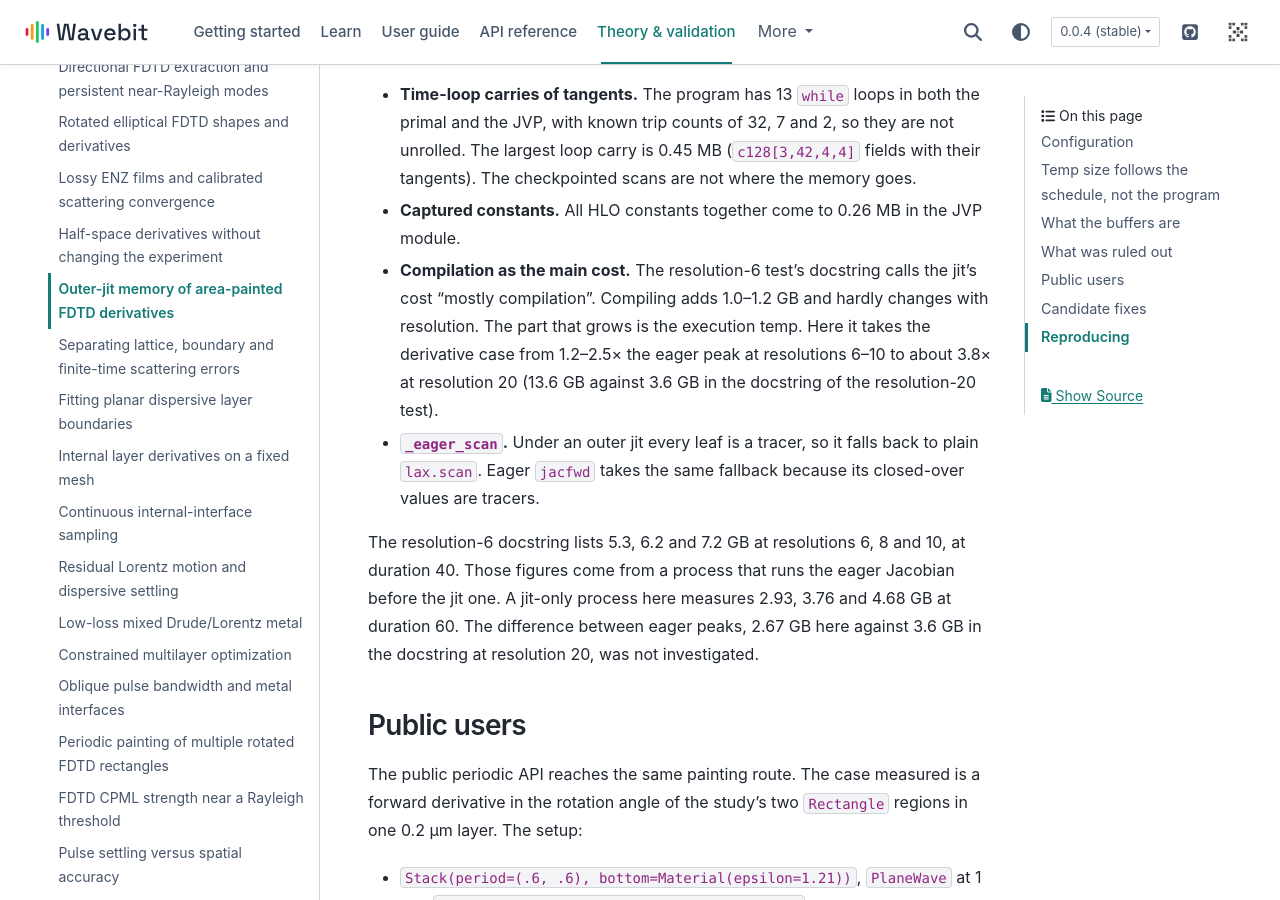
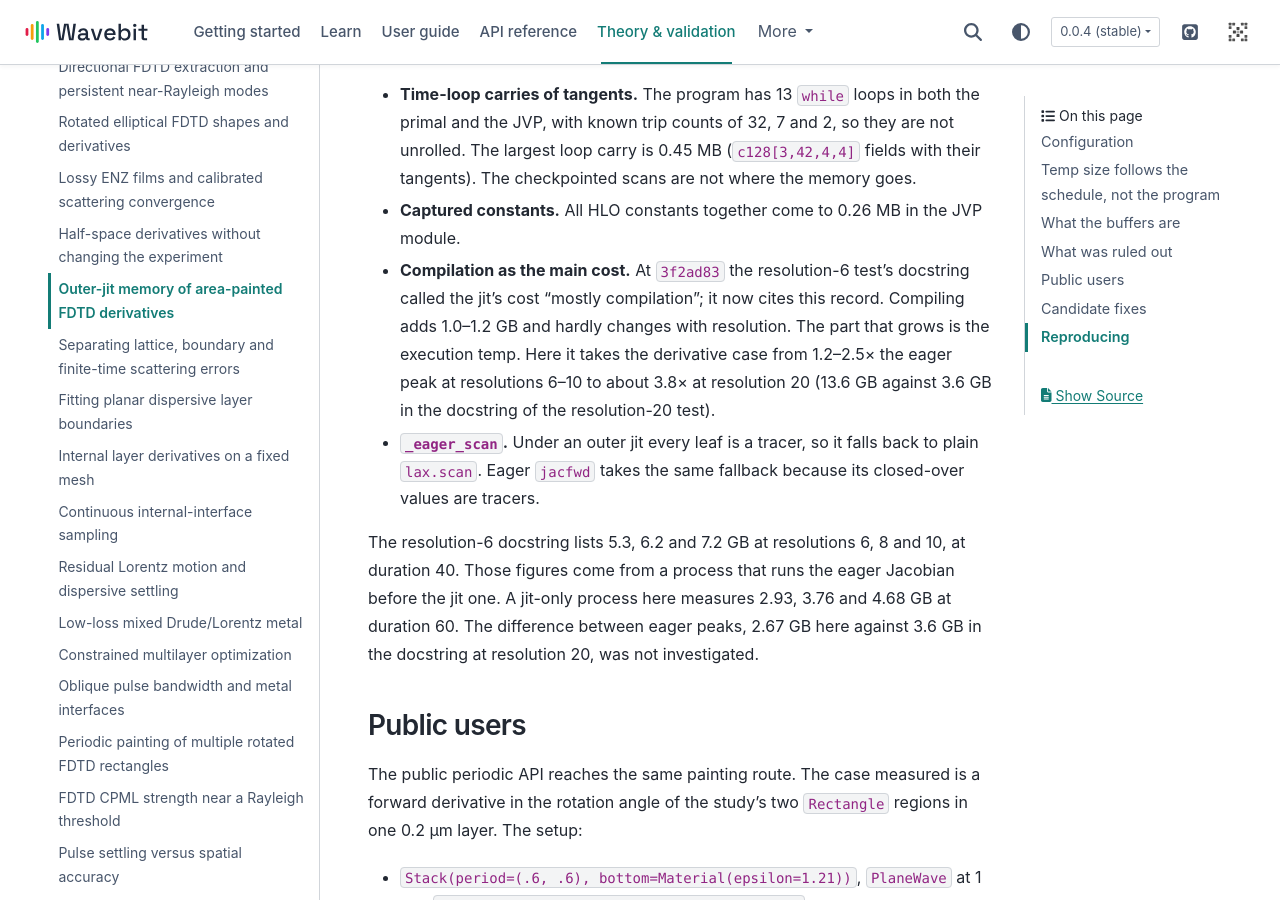
Before and after one commit to fieldalgo/wavebit, a Sphinx documentation site: the page built from docs/validation/fdtd/fdtd-jit-painting-memory.md, in a window 1280 px wide and 900 px high, scrolled down 4867 px. Built offline with Sphinx 7.4.7 and the PyData theme 0.15.4, drawn with Linux system fonts in a browser that asks for light colours; pages that are not in the unit, such as notebooks, are missing from menus.

Commit message:
test(fdtd): correct the cause stated in the resolution-6 jit docstring
The docstring said the outer jit's cost is mostly compilation. The
measured record shows compilation adds about 1.2 GB at every resolution
and the growing part is the execution temp kept alive by XLA:CPU's
default scheduler. Docstring only; the test and its tolerances are
unchanged. The record now says the old wording was at 3f2ad83.

Co-Authored-By: Claude Opus 5.5 <noreply@anthropic.com>
Claude-Session: https://claude.ai/code/session_019s5H7dULGg63AXJ4obWnuU

```diff
--- a/docs/validation/fdtd/fdtd-jit-painting-memory.md
+++ b/docs/validation/fdtd/fdtd-jit-painting-memory.md
@@ -146,8 +146,8 @@ Disabling YNN fusion (`--xla_cpu_experimental_ynn_fusion_type=`) gives 107 MB fo
   0.45 MB (`c128[3,42,4,4]` fields with their tangents). The checkpointed scans are not where the
   memory goes.
 - **Captured constants.** All HLO constants together come to 0.26 MB in the JVP module.
-- **Compilation as the main cost.** The resolution-6 test's docstring calls the jit's cost
-  "mostly compilation". Compiling adds 1.0–1.2 GB and hardly changes with resolution. The part
+- **Compilation as the main cost.** At `3f2ad83` the resolution-6 test's docstring called the
+  jit's cost "mostly compilation"; it now cites this record. Compiling adds 1.0–1.2 GB and hardly changes with resolution. The part
   that grows is the execution temp. Here it takes the derivative case from 1.2–2.5× the eager
   peak at resolutions 6–10 to about 3.8× at resolution 20 (13.6 GB against 3.6 GB in the
   docstring of the resolution-20 test).
```
Also changed, not shown: docs/locales/ko/pages/validation/fdtd/fdtd-jit-painting-memory.md (+2 -2 lines), 1 other file.
